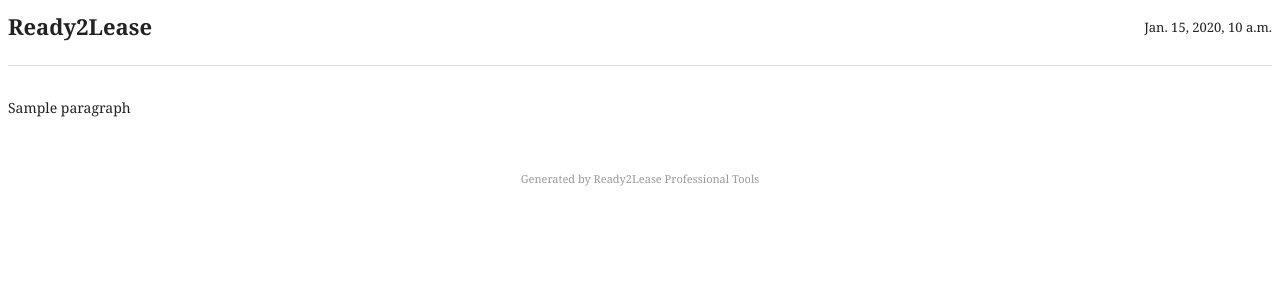
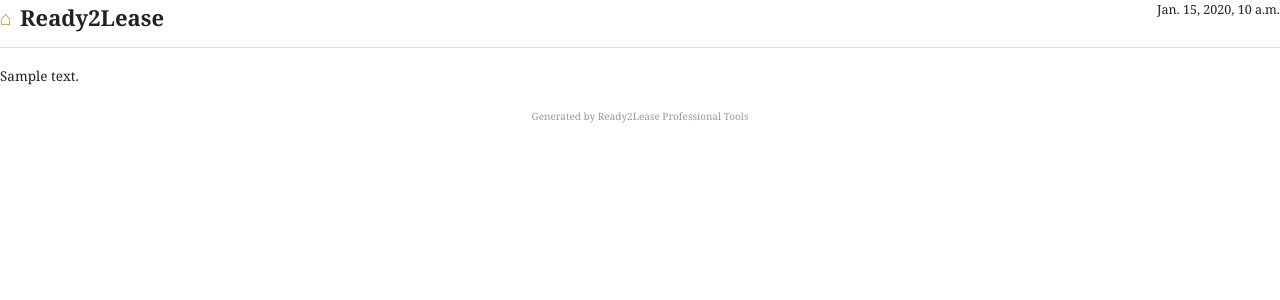
Before and after one commit to hackshak/Ready2Lease, a Django app: template templates/cover_letters/pdf.html in a window 1280 px wide. Shown: the top 300 px of the page. Run offline with Django 5.2, Linux system fonts and the light colour scheme; the template is opened without the code that fills it: most values are stand-ins (such as "Sample title", 1, 10 or a date in 2020).

Commit message:
solve the bug in cover letter

```diff
--- a/templates/cover_letters/pdf.html
+++ b/templates/cover_letters/pdf.html
@@ -5,13 +5,15 @@
 
     <style>
         @page {
-            margin: 60px;
+            size: A4;
+            margin: 25px 40px 30px 40px;
         }
 
         body {
+            margin: 0;
             font-family: Georgia, serif;
-            font-size: 14px;
-            line-height: 1.7;
+            font-size: 13.5px;
+            line-height: 1.6;
             color: #222;
         }
 
@@ -22,40 +24,43 @@
         .header {
             display: flex;
             justify-content: space-between;
-            align-items: center;
+            align-items: flex-start;
+            margin-bottom: 10px;
         }
 
         .brand {
+            font-size: 22px;
+            font-weight: bold;
             display: flex;
             align-items: center;
-            gap: 10px;
+            gap: 8px;
         }
 
-        .brand-name {
-            font-size: 22px;
-            font-weight: bold;
+        .brand-icon {
+            color: #C59D2A;   /* gold brand color */
+            font-size: 20px;
         }
 
         .meta {
             text-align: right;
-            font-size: 13px;
+            font-size: 12.5px;
         }
 
         hr {
             border: none;
             border-top: 1px solid #ddd;
-            margin: 20px 0 30px 0;
+            margin: 12px 0 18px 0;
         }
 
         .body p {
-            margin-bottom: 18px;
+            margin: 0 0 14px 0;
         }
 
         .footer {
             text-align: center;
-            font-size: 11px;
+            font-size: 10px;
             color: #999;
-            margin-top: 50px;
+            margin-top: 20px;
         }
     </style>
 </head>
@@ -65,7 +70,8 @@
 
     <div class="header">
         <div class="brand">
-            <div class="brand-name">Ready2Lease</div>
+            <span class="brand-icon">&#8962;</span>
+            <span>Ready2Lease</span>
         </div>
 
         <div class="meta">
@@ -77,9 +83,7 @@
     <hr>
 
     <div class="body">
-        {% for paragraph in paragraphs %}
-            <p>{{ paragraph }}</p>
-        {% endfor %}
+        {{ content|safe }}
     </div>
 
     <div class="footer">
```
Also changed, not shown: cover_letters/services/pdf.py (+1 -6 lines).
